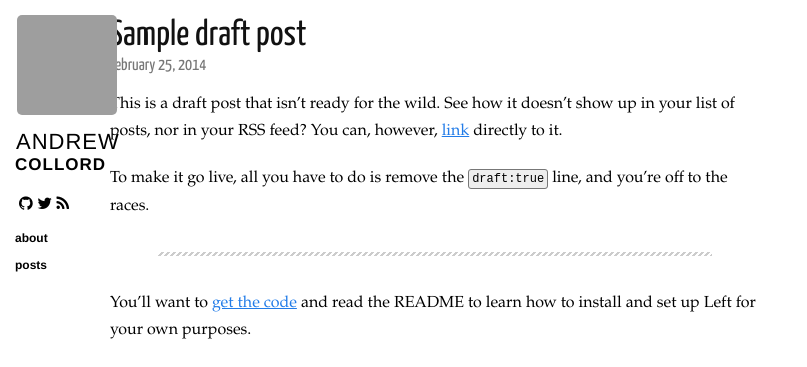
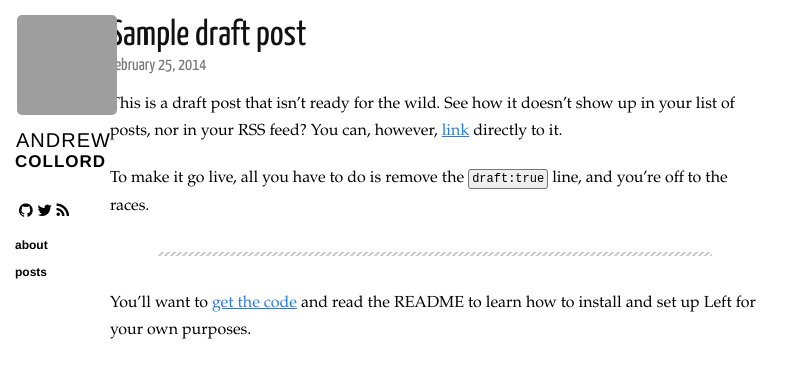
Before and after one commit to acollord/acollord.github.io, a Jekyll site: the page built from _posts/2014-02-25-draft.markdown, in a window 1280 px wide. Shown: the top 367 px of the page, without its empty margins (0-807 px from the left). Built offline with Jekyll 4.4.1, drawn with Linux system fonts in a browser that asks for light colours; nearby versions of some CDN libraries; Markdown is read by kramdown in place of the engine named in the settings; comment, search, counter and statistics services are not loaded; grey boxes are pictures that could not be loaded.

Commit message:
Update base.css

```diff
--- a/css/base.css
+++ b/css/base.css
@@ -24,10 +24,10 @@ a {
     border-radius: 5px; }
   .sidebar .name {
     text-transform: uppercase;
-    margin: 10px 0 20px 0; }
+    margin: 10px 0 30px 0; }
     .sidebar .name #fname {
       padding-left: 1px;
-      font-size: 22px;
+      font-size: 20px;
       letter-spacing: 1px;
       color: black; }
     .sidebar .name #lname {
```
